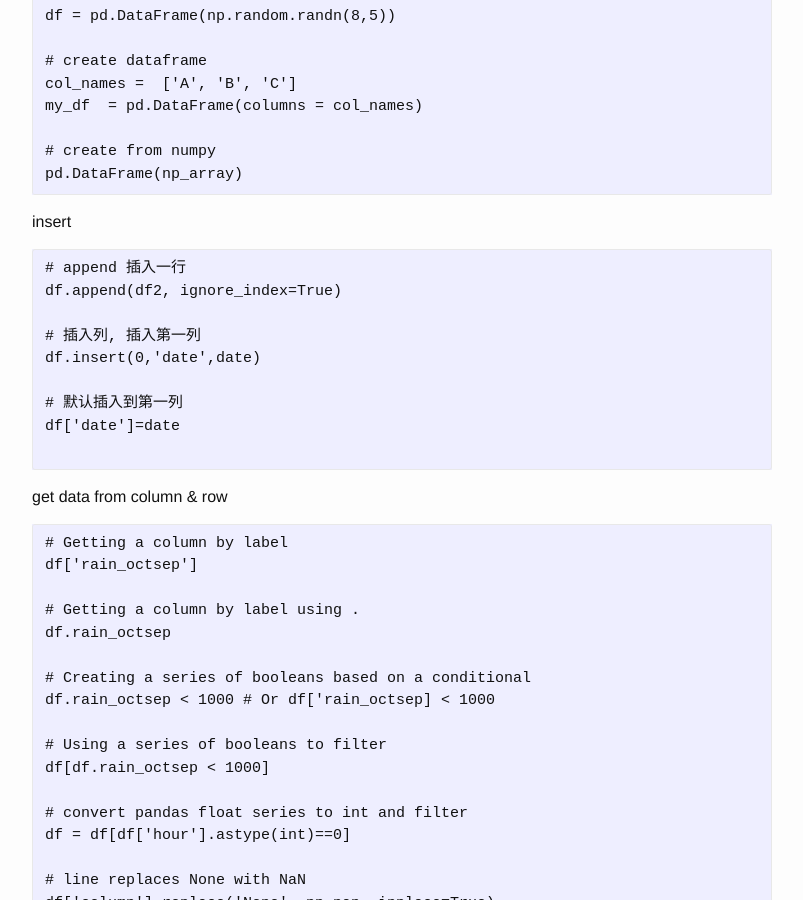
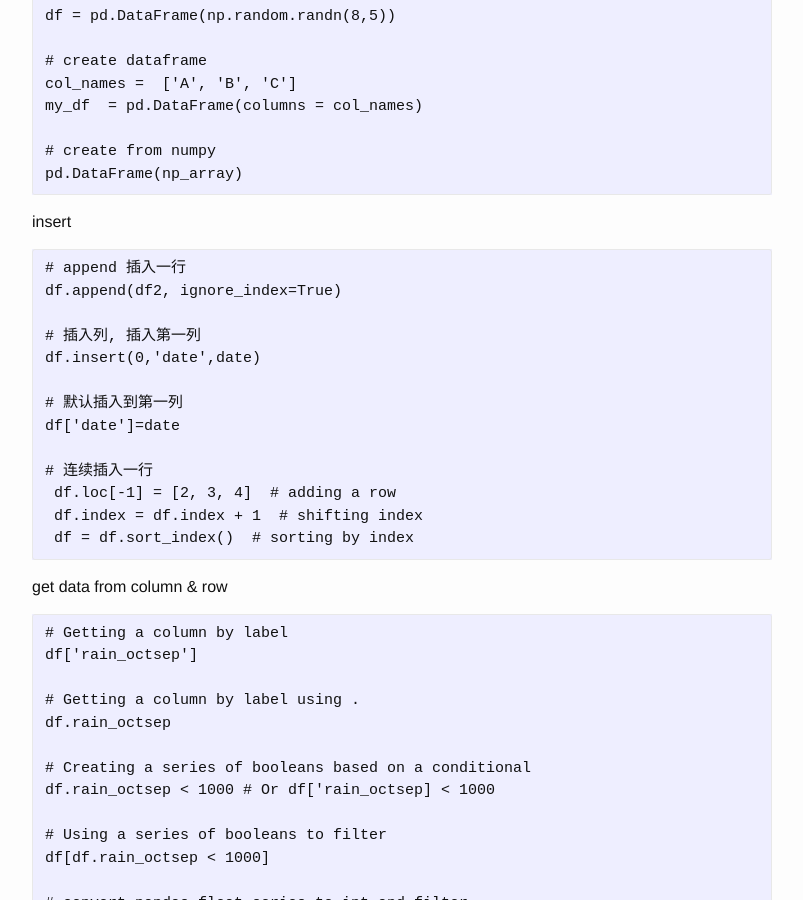
Before and after one commit to josephstalin117/josephstalin117.github.io, a Jekyll site: the page built from _posts/2018-3-13-pandas.markdown, in a window 1280 px wide and 900 px high, scrolled down 872 px. Shown: the whole window, without its empty margins (238-1041 px from the left). Built offline with Jekyll 4.4.1, drawn with Linux system fonts in a browser that asks for light colours.

Commit message:
add pandas insert & python format

````diff
--- a/_posts/2017-08-10-python.markdown
+++ b/_posts/2017-08-10-python.markdown
@@ -456,6 +456,9 @@ f = open("myfile.txt", "x")
 # format
 with open("results/gen.{}_epoch{}.json".format(config.graph_name, num_epoch), 'w') as fout:
 	fout.write(json.dumps(results))
+
+# Double precision numbers
+print("%.2f" % a)
 ```
 
 json
--- a/_posts/2018-3-13-pandas.markdown
+++ b/_posts/2018-3-13-pandas.markdown
@@ -57,6 +57,10 @@ df.insert(0,'date',date)
 # 默认插入到第一列
 df['date']=date
 
+# 连续插入一行
+ df.loc[-1] = [2, 3, 4]  # adding a row
+ df.index = df.index + 1  # shifting index
+ df = df.sort_index()  # sorting by index
 ```
 
 get data from column & row
````
